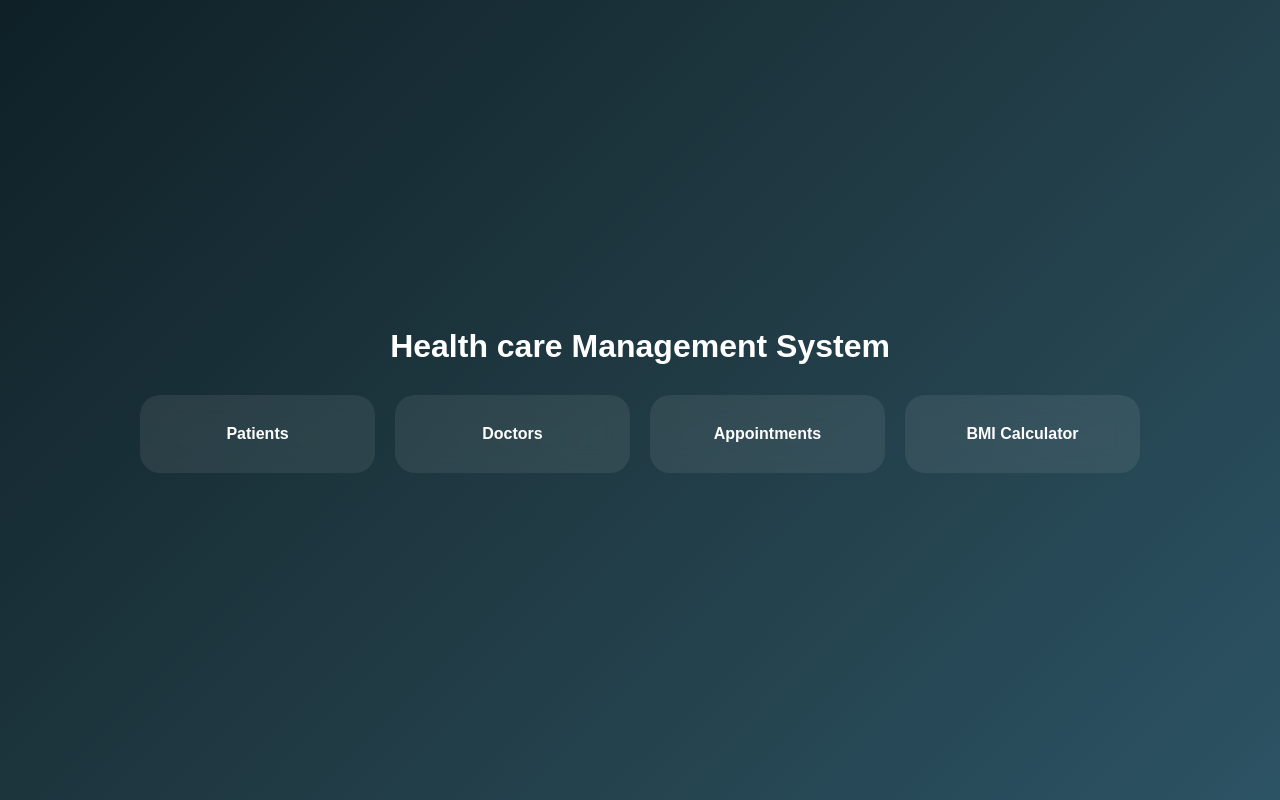
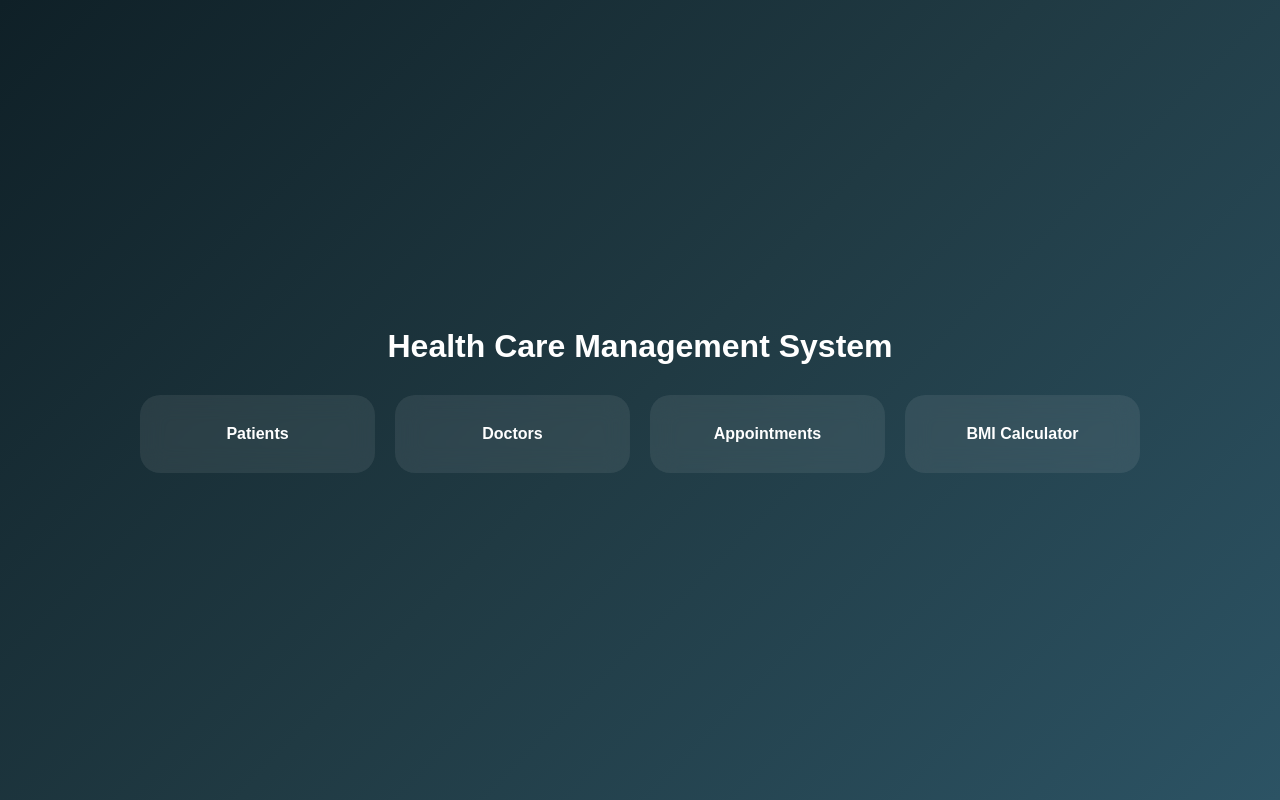
Before and after one commit to diwakarsingh12/Health-Care, a plain HTML site: page index.html in a window 1280 px wide. Drawn offline with Linux system fonts and the light colour scheme.

Commit message:
Update index.html

```diff
--- a/index.html
+++ b/index.html
@@ -96,7 +96,7 @@ button:hover {
 
 <div class="container">
 
-<h1>Health care Management System</h1>
+<h1>Health Care Management System</h1>
 
 <div class="grid">
   <div class="card" onclick="go('patients.html')">Patients</div>
```
